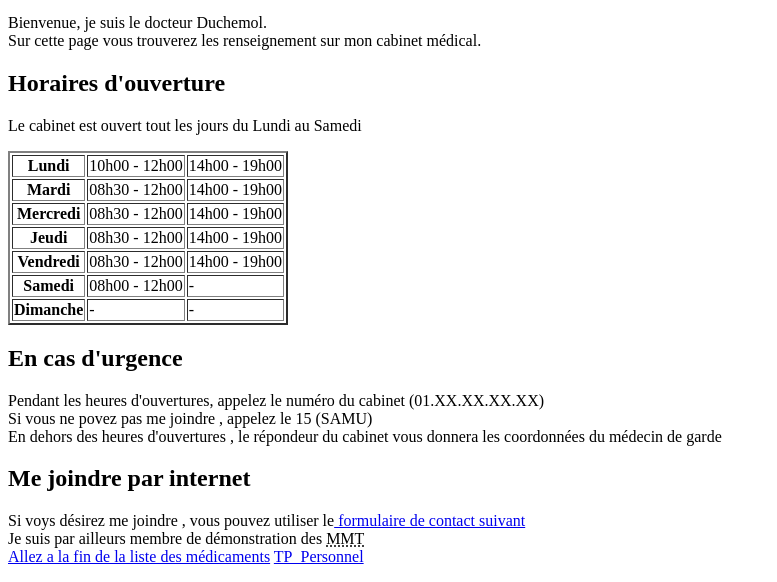
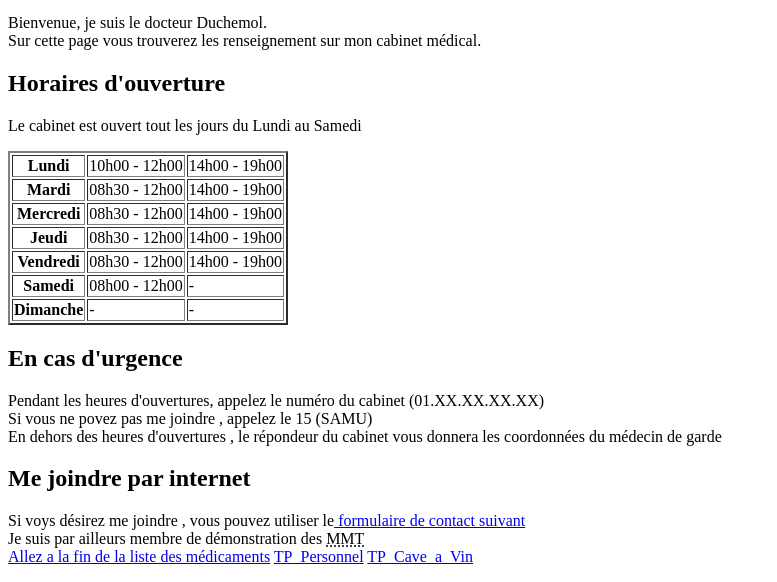
Before and after one commit to perhezig/perhezig.github.io, a plain HTML site: page index.html in a window 1280 px wide. Shown: the part 311-893 px from the top of the page, without its empty margins (0-777 px from the left). Drawn offline with Linux system fonts and the light colour scheme.

Commit message:
Update index.html

```diff
--- a/index.html
+++ b/index.html
@@ -89,4 +89,5 @@
 
 		 <a href=" medicament.html#fin "   > Allez a la fin de la liste des médicaments</a> <!-- allez aux dernier médicameents de la liste -->
 <a href="index2.html"  > TP_Personnel</a>
+<a href="index3.html"  > TP_Cave_a_Vin</a>
 </body>
```
